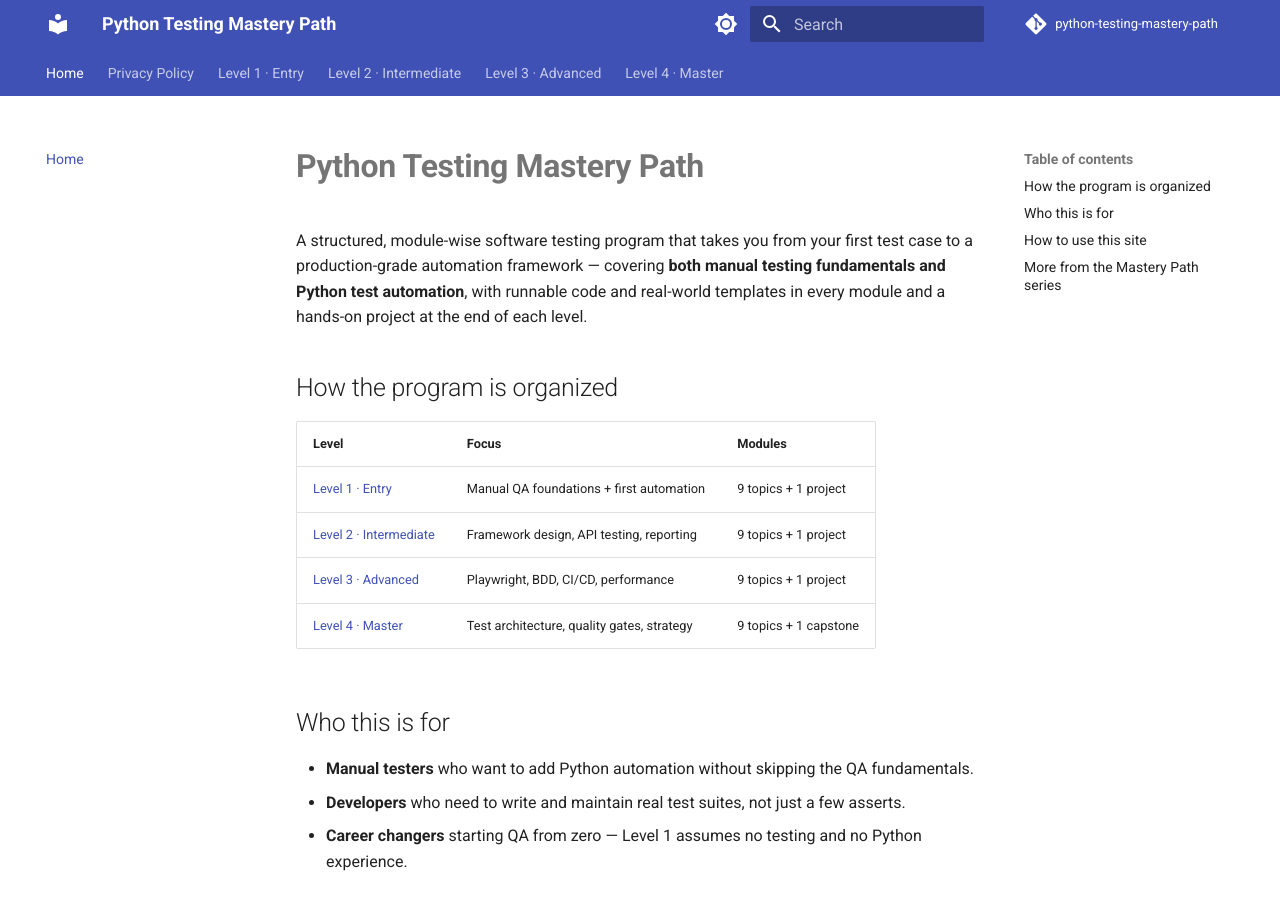
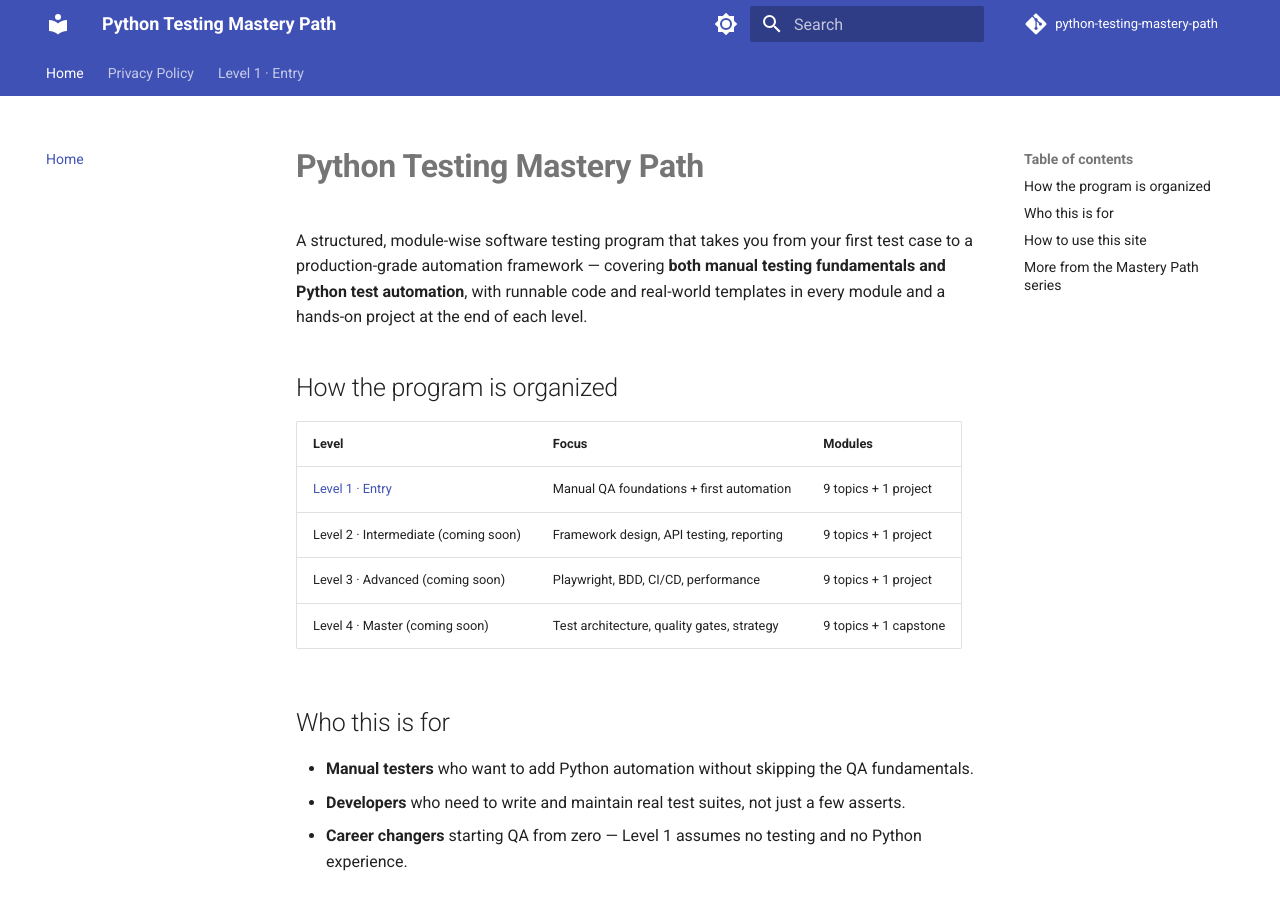
Before and after one commit to SIGILIPELLI/python-testing-skillmastery, an MkDocs documentation site: the page built from docs/index.md, in a window 1280 px wide and 900 px high. Built offline with MkDocs 1.6.1 and Material for MkDocs 9.7.7, drawn with Linux system fonts in a browser that asks for light colours; comment, search, counter and statistics services are not loaded; part of the change alters nothing that is shown.

Commit message:
Hide unfinished levels from crawl surface pending content backfill
AdSense flagged the domain for 'Low value content'. Real lessons are
being written level by level; in the meantime this removes only the
still-unwritten levels from nav/sitemap/homepage (files are untouched)
so the site isn't submitting thin content to Google during the
backfill. Re-running this after a level's content is finished
automatically restores it.

Co-Authored-By: Claude Opus 5 <noreply@anthropic.com>

```diff
--- a/docs/index.md
+++ b/docs/index.md
@@ -16,9 +16,9 @@ level.
 | Level | Focus | Modules |
 |-------|-------|---------|
 | [Level 1 · Entry](level-1/index.md) | Manual QA foundations + first automation | 9 topics + 1 project |
-| [Level 2 · Intermediate](level-2/index.md) | Framework design, API testing, reporting | 9 topics + 1 project |
-| [Level 3 · Advanced](level-3/index.md) | Playwright, BDD, CI/CD, performance | 9 topics + 1 project |
-| [Level 4 · Master](level-4/index.md) | Test architecture, quality gates, strategy | 9 topics + 1 capstone |
+| Level 2 · Intermediate (coming soon) | Framework design, API testing, reporting | 9 topics + 1 project |
+| Level 3 · Advanced (coming soon) | Playwright, BDD, CI/CD, performance | 9 topics + 1 project |
+| Level 4 · Master (coming soon) | Test architecture, quality gates, strategy | 9 topics + 1 capstone |
 
 ## Who this is for
 
--- a/mkdocs.yml
+++ b/mkdocs.yml
@@ -62,39 +62,8 @@ nav:
       - "08 · pytest Fixtures & Parametrize": level-1/08-fixtures-parametrize.md
       - "09 · Selenium WebDriver Basics": level-1/09-selenium-basics.md
       - "10 · Project — Test Plan + Automated Suite": level-1/10-project-test-suite.md
-  - "Level 2 · Intermediate":
-      - Overview: level-2/index.md
-      - "01 · Page Object Model in Python": level-2/01-page-object-model.md
-      - "02 · Selenium Advanced": level-2/02-selenium-advanced.md
-      - "03 · API Testing with requests + pytest": level-2/03-api-testing.md
-      - "04 · Mocking with unittest.mock": level-2/04-mocking.md
-      - "05 · Test Data Management & Factories": level-2/05-test-data-management.md
-      - "06 · pytest Plugins & Configuration": level-2/06-pytest-config.md
-      - "07 · Reporting (pytest-html, Allure)": level-2/07-reporting.md
-      - "08 · Parallel Execution (pytest-xdist)": level-2/08-parallel-execution.md
-      - "09 · Cross-Browser Testing": level-2/09-cross-browser-testing.md
-      - "10 · Project — POM Framework with API Tests": level-2/10-project-pom-framework.md
-  - "Level 3 · Advanced":
-      - Overview: level-3/index.md
-      - "01 · Playwright for Python": level-3/01-playwright.md
-      - "02 · BDD with pytest-bdd / Behave": level-3/02-bdd.md
-      - "03 · Robot Framework Basics": level-3/03-robot-framework.md
-      - "04 · CI/CD Integration": level-3/04-cicd-integration.md
-      - "05 · Property-Based Testing with Hypothesis": level-3/05-property-based-testing.md
-      - "06 · Performance Testing with Locust": level-3/06-performance-testing.md
-      - "07 · Mobile Testing with Appium": level-3/07-mobile-testing-appium.md
-      - "08 · Database Testing from Python": level-3/08-database-testing.md
-      - "09 · Flaky Test Diagnosis & Stabilization": level-3/09-flaky-tests.md
-      - "10 · Project — Playwright + BDD in CI": level-3/10-project-playwright-bdd.md
-  - "Level 4 · Master":
-      - Overview: level-4/index.md
-      - "01 · Test Architecture at Scale": level-4/01-test-architecture.md
-      - "02 · Shift-Left & Continuous Testing": level-4/02-shift-left-continuous-testing.md
-      - "03 · Contract Testing (Pact)": level-4/03-contract-testing.md
-      - "04 · Security Testing Basics for QA": level-4/04-security-testing.md
-      - "05 · Test Metrics & Quality Gates": level-4/05-test-metrics-quality-gates.md
-      - "06 · Containerized Test Environments": level-4/06-containerized-environments.md
-      - "07 · AI-Assisted Testing": level-4/07-ai-assisted-testing.md
-      - "08 · Building an In-House Test Framework": level-4/08-inhouse-framework.md
-      - "09 · QA Leadership & Strategy": level-4/09-qa-leadership-strategy.md
-      - "10 · Capstone — Production-Grade Framework": level-4/10-capstone-project.md
+# --- auto-pruned stub levels (see AdSense low-value-content fix) ---
+exclude_docs: |
+  level-2/*.md
+  level-3/*.md
+  level-4/*.md
```
